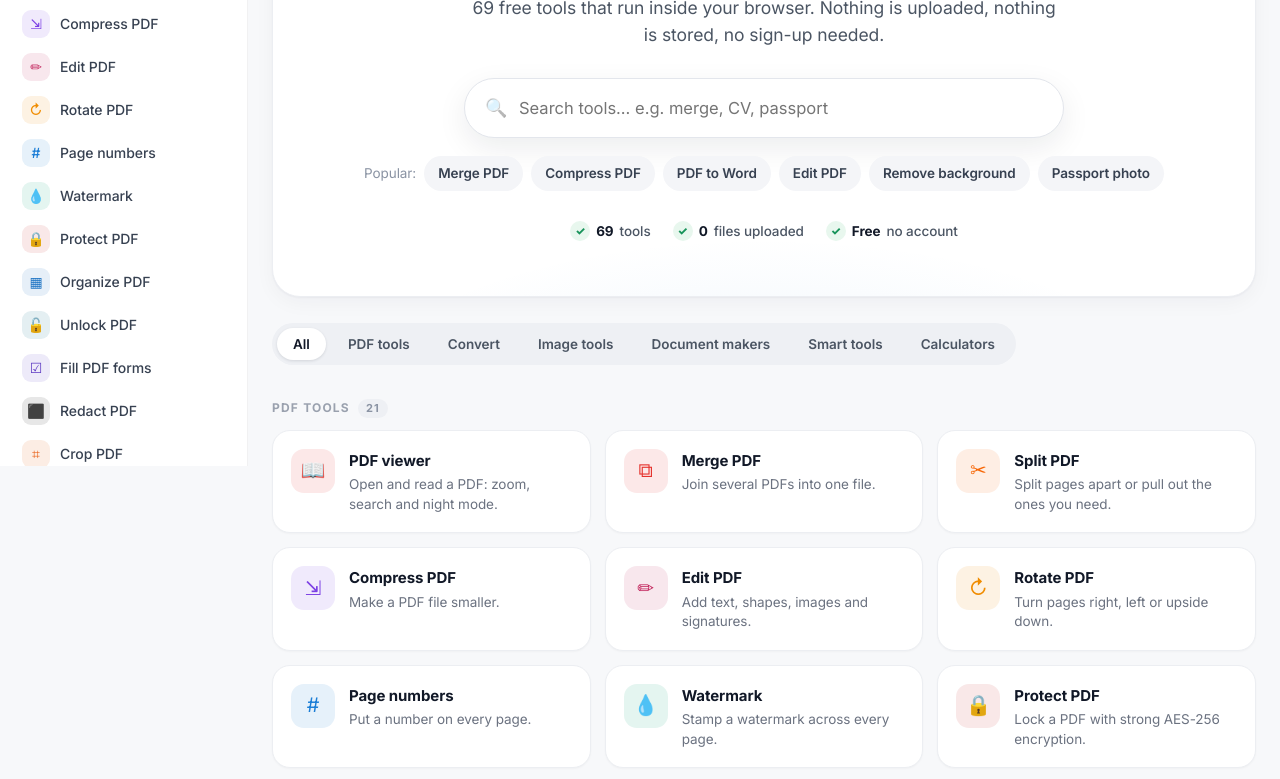
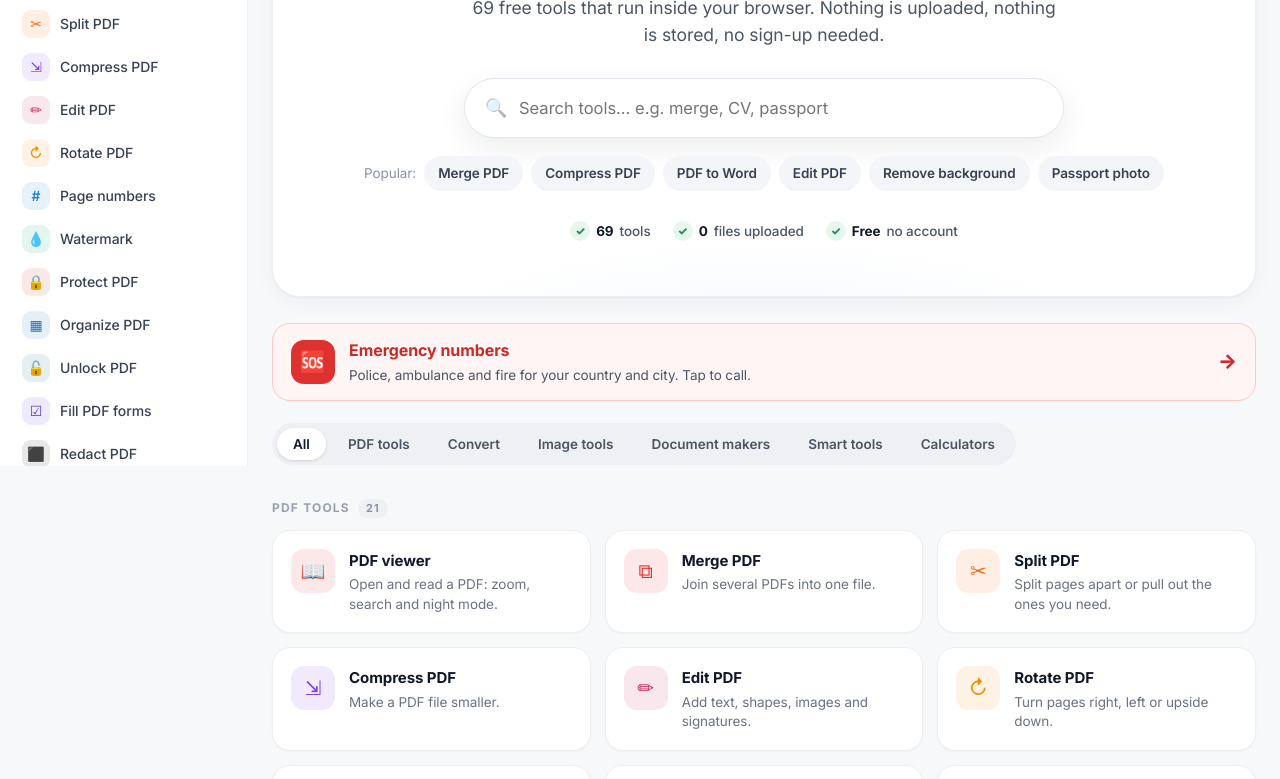
Before and after one commit to nurmohammad0419/dailypdflife-app, a website: page www/index.html in a window 1280 px wide. Shown: the part 334-1113 px from the top of the page. Drawn offline with Linux system fonts and the light colour scheme.

Commit message:
Emergency button in the header of every page, top of the menu and on the home page
Co-Authored-By: Claude Opus 5.5 <noreply@anthropic.com>
Claude-Session: https://claude.ai/code/session_01PXvwDojwx11eyCHHYDYp8p

```diff
--- a/site/lang.js
+++ b/site/lang.js
@@ -2,6 +2,7 @@
    The pages are written in English; Bangla is applied on the fly when chosen. */
 (function () {
   var BN = {
+"Police, ambulance and fire for your country and city. Tap to call.": "আপনার দেশ ও শহরের পুলিশ, অ্যাম্বুলেন্স আর ফায়ার সার্ভিস। চাপলেই কল।",
 "Fajr": "ফজর",
 "Sunrise": "সূর্যোদয়",
 "Dhuhr": "জোহর",
@@ -1365,7 +1366,7 @@
 };
 
   /* short words translated only when they are the whole text of an element, so they never change longer sentences */
-  var BNX = {"Bold": "বোল্ড", "Minimal": "সাধারণ", "Front": "সামনে", "Back": "পেছন", "Design": "ডিজাইন", "Shape": "আকার", "Year": "সাল", "Month": "মাস", "Paper": "কাগজ", "Language": "ভাষা", "Country": "দেশ", "Police": "পুলিশ", "Ambulance": "অ্যাম্বুলেন্স", "Hospital": "হাসপাতাল", "Event": "ইভেন্ট", "Student": "ছাত্র/ছাত্রী", "Employee": "কর্মী", "Visitor": "ভিজিটর", "Weekend": "সাপ্তাহিক ছুটি", "Pharmacy": "ফার্মেসি", "Embassy": "দূতাবাস", "Coastguard": "কোস্টগার্ড", "Draw": "আঁকুন", "Type": "টাইপ", "Upload": "আপলোড", "Clear": "মুছুন", "City": "শহর", "Date": "তারিখ", "Method": "পদ্ধতি", "From": "থেকে", "To": "তে", "Amount": "পরিমাণ", "Currency": "মুদ্রা", "Size": "সাইজ", "Style": "ধরন", "Caption": "ক্যাপশন", "Before": "আগে", "After": "পরে", "Colour": "রং", "Pen": "কলম", "Thin": "চিকন", "Medium": "মাঝারি", "Bold": "মোটা", "Age": "বয়স", "Scale": "মাপকাঠি", "Look": "ধরন", "Quality": "মান", "Format": "ফরম্যাট", "Pages": "পাতা", "Margins": "মার্জিন", "Resolution": "রেজোলিউশন", "Adjust": "ঠিক করুন", "Contrast": "কনট্রাস্ট", "Years": "বছর", "Months": "মাস", "Weeks": "সপ্তাহ", "Days": "দিন", "Hours": "ঘণ্টা", "Free": "ফ্রি", "tools": "টুল", "files uploaded": "ফাইল আপলোড", "no account": "অ্যাকাউন্ট লাগে না", "removed": "বাদ", "added": "যোগ", "changed": "বদলানো", "same": "একই", "words": "শব্দ", "pages": "পাতা", "days": "দিন", "weeks": "সপ্তাহ", "years": "বছর", "months": "মাস"};
+  var BNX = {"Emergency": "জরুরি", "Bold": "বোল্ড", "Minimal": "সাধারণ", "Front": "সামনে", "Back": "পেছন", "Design": "ডিজাইন", "Shape": "আকার", "Year": "সাল", "Month": "মাস", "Paper": "কাগজ", "Language": "ভাষা", "Country": "দেশ", "Police": "পুলিশ", "Ambulance": "অ্যাম্বুলেন্স", "Hospital": "হাসপাতাল", "Event": "ইভেন্ট", "Student": "ছাত্র/ছাত্রী", "Employee": "কর্মী", "Visitor": "ভিজিটর", "Weekend": "সাপ্তাহিক ছুটি", "Pharmacy": "ফার্মেসি", "Embassy": "দূতাবাস", "Coastguard": "কোস্টগার্ড", "Draw": "আঁকুন", "Type": "টাইপ", "Upload": "আপলোড", "Clear": "মুছুন", "City": "শহর", "Date": "তারিখ", "Method": "পদ্ধতি", "From": "থেকে", "To": "তে", "Amount": "পরিমাণ", "Currency": "মুদ্রা", "Size": "সাইজ", "Style": "ধরন", "Caption": "ক্যাপশন", "Before": "আগে", "After": "পরে", "Colour": "রং", "Pen": "কলম", "Thin": "চিকন", "Medium": "মাঝারি", "Bold": "মোটা", "Age": "বয়স", "Scale": "মাপকাঠি", "Look": "ধরন", "Quality": "মান", "Format": "ফরম্যাট", "Pages": "পাতা", "Margins": "মার্জিন", "Resolution": "রেজোলিউশন", "Adjust": "ঠিক করুন", "Contrast": "কনট্রাস্ট", "Years": "বছর", "Months": "মাস", "Weeks": "সপ্তাহ", "Days": "দিন", "Hours": "ঘণ্টা", "Free": "ফ্রি", "tools": "টুল", "files uploaded": "ফাইল আপলোড", "no account": "অ্যাকাউন্ট লাগে না", "removed": "বাদ", "added": "যোগ", "changed": "বদলানো", "same": "একই", "words": "শব্দ", "pages": "পাতা", "days": "দিন", "weeks": "সপ্তাহ", "years": "বছর", "months": "মাস"};
 
   var saved = null;
   try { saved = localStorage.getItem("dpl_lang"); } catch (e) {}
--- a/www/index.html
+++ b/www/index.html
@@ -52,6 +52,11 @@
   .stats div+div{margin-left:12px}
   .stats b{font-weight:700;color:#111827}
 
+  .sosbar{display:flex;align-items:center;gap:14px;margin:0 0 22px;padding:14px 18px;border-radius:18px;background:#fff5f5;border:1px solid #ffc9c9;text-decoration:none;color:#111827}
+  .sosbar:hover{background:#ffe3e3}
+  .sosbar .i{width:44px;height:44px;border-radius:13px;background:#e03131;display:flex;align-items:center;justify-content:center;font-size:22px;flex:none}
+  .sosbar b{display:block;color:#c92a2a;font-size:16px}.sosbar i{font-style:normal;font-size:13.5px;color:#4b5563}
+  .sosbar .go{margin-left:auto;color:#c92a2a;font-weight:800;font-size:20px}
   .chips{display:flex;gap:6px;flex-wrap:wrap;margin:0 0 8px;padding:5px;background:#eef0f4;border-radius:999px;width:max-content;max-width:100%}
   .chips button{padding:8px 16px !important;border-radius:999px !important;font-size:13.5px;font-weight:600;border:0 !important;background:transparent;color:#4b5563}
   .chips button:hover{background:rgba(255,255,255,.6);filter:none}
@@ -89,6 +94,8 @@
     <div><b>Free</b>no account</div>
   </div>
 </div>
+
+<a class="sosbar" href="emergency-numbers.html"><span class="i">🆘</span><span class="t"><b>Emergency numbers</b><i>Police, ambulance and fire for your country and city. Tap to call.</i></span><span class="go">→</span></a>
 
 <div class="chips" id="chips"><button class="on" data-f="all">All</button><button data-f="PDF tools">PDF tools</button><button data-f="Convert">Convert</button><button data-f="Image tools">Image tools</button><button data-f="Document makers">Document makers</button><button data-f="Smart tools">Smart tools</button><button data-f="Calculators">Calculators</button></div>
 
--- a/www/lang.js
+++ b/www/lang.js
@@ -2,6 +2,7 @@
    The pages are written in English; Bangla is applied on the fly when chosen. */
 (function () {
   var BN = {
+"Police, ambulance and fire for your country and city. Tap to call.": "আপনার দেশ ও শহরের পুলিশ, অ্যাম্বুলেন্স আর ফায়ার সার্ভিস। চাপলেই কল।",
 "Fajr": "ফজর",
 "Sunrise": "সূর্যোদয়",
 "Dhuhr": "জোহর",
@@ -1365,7 +1366,7 @@
 };
 
   /* short words translated only when they are the whole text of an element, so they never change longer sentences */
-  var BNX = {"Bold": "বোল্ড", "Minimal": "সাধারণ", "Front": "সামনে", "Back": "পেছন", "Design": "ডিজাইন", "Shape": "আকার", "Year": "সাল", "Month": "মাস", "Paper": "কাগজ", "Language": "ভাষা", "Country": "দেশ", "Police": "পুলিশ", "Ambulance": "অ্যাম্বুলেন্স", "Hospital": "হাসপাতাল", "Event": "ইভেন্ট", "Student": "ছাত্র/ছাত্রী", "Employee": "কর্মী", "Visitor": "ভিজিটর", "Weekend": "সাপ্তাহিক ছুটি", "Pharmacy": "ফার্মেসি", "Embassy": "দূতাবাস", "Coastguard": "কোস্টগার্ড", "Draw": "আঁকুন", "Type": "টাইপ", "Upload": "আপলোড", "Clear": "মুছুন", "City": "শহর", "Date": "তারিখ", "Method": "পদ্ধতি", "From": "থেকে", "To": "তে", "Amount": "পরিমাণ", "Currency": "মুদ্রা", "Size": "সাইজ", "Style": "ধরন", "Caption": "ক্যাপশন", "Before": "আগে", "After": "পরে", "Colour": "রং", "Pen": "কলম", "Thin": "চিকন", "Medium": "মাঝারি", "Bold": "মোটা", "Age": "বয়স", "Scale": "মাপকাঠি", "Look": "ধরন", "Quality": "মান", "Format": "ফরম্যাট", "Pages": "পাতা", "Margins": "মার্জিন", "Resolution": "রেজোলিউশন", "Adjust": "ঠিক করুন", "Contrast": "কনট্রাস্ট", "Years": "বছর", "Months": "মাস", "Weeks": "সপ্তাহ", "Days": "দিন", "Hours": "ঘণ্টা", "Free": "ফ্রি", "tools": "টুল", "files uploaded": "ফাইল আপলোড", "no account": "অ্যাকাউন্ট লাগে না", "removed": "বাদ", "added": "যোগ", "changed": "বদলানো", "same": "একই", "words": "শব্দ", "pages": "পাতা", "days": "দিন", "weeks": "সপ্তাহ", "years": "বছর", "months": "মাস"};
+  var BNX = {"Emergency": "জরুরি", "Bold": "বোল্ড", "Minimal": "সাধারণ", "Front": "সামনে", "Back": "পেছন", "Design": "ডিজাইন", "Shape": "আকার", "Year": "সাল", "Month": "মাস", "Paper": "কাগজ", "Language": "ভাষা", "Country": "দেশ", "Police": "পুলিশ", "Ambulance": "অ্যাম্বুলেন্স", "Hospital": "হাসপাতাল", "Event": "ইভেন্ট", "Student": "ছাত্র/ছাত্রী", "Employee": "কর্মী", "Visitor": "ভিজিটর", "Weekend": "সাপ্তাহিক ছুটি", "Pharmacy": "ফার্মেসি", "Embassy": "দূতাবাস", "Coastguard": "কোস্টগার্ড", "Draw": "আঁকুন", "Type": "টাইপ", "Upload": "আপলোড", "Clear": "মুছুন", "City": "শহর", "Date": "তারিখ", "Method": "পদ্ধতি", "From": "থেকে", "To": "তে", "Amount": "পরিমাণ", "Currency": "মুদ্রা", "Size": "সাইজ", "Style": "ধরন", "Caption": "ক্যাপশন", "Before": "আগে", "After": "পরে", "Colour": "রং", "Pen": "কলম", "Thin": "চিকন", "Medium": "মাঝারি", "Bold": "মোটা", "Age": "বয়স", "Scale": "মাপকাঠি", "Look": "ধরন", "Quality": "মান", "Format": "ফরম্যাট", "Pages": "পাতা", "Margins": "মার্জিন", "Resolution": "রেজোলিউশন", "Adjust": "ঠিক করুন", "Contrast": "কনট্রাস্ট", "Years": "বছর", "Months": "মাস", "Weeks": "সপ্তাহ", "Days": "দিন", "Hours": "ঘণ্টা", "Free": "ফ্রি", "tools": "টুল", "files uploaded": "ফাইল আপলোড", "no account": "অ্যাকাউন্ট লাগে না", "removed": "বাদ", "added": "যোগ", "changed": "বদলানো", "same": "একই", "words": "শব্দ", "pages": "পাতা", "days": "দিন", "weeks": "সপ্তাহ", "years": "বছর", "months": "মাস"};
 
   var saved = null;
   try { saved = localStorage.getItem("dpl_lang"); } catch (e) {}
--- a/www/nav.js
+++ b/www/nav.js
@@ -126,6 +126,7 @@
     (current ? '<span class="sep"></span><span class="where">' +
       current.g + " · " + current.t[0] + "</span>" : "") +
     '<span class="sp"></span>' +
+    '<a class="sos' + (file === "emergency-numbers.html" ? " on" : "") + '" href="emergency-numbers.html" title="Emergency numbers">🆘 <span>Emergency</span></a>' +
     '<span class="ptlang">' +
       '<button data-l="en"' + (curLang === "en" ? ' class="on"' : "") + ">EN</button>" +
       '<button data-l="bn"' + (curLang === "bn" ? ' class="on"' : "") + ">বাংলা</button>" +
@@ -134,6 +135,8 @@
   var rail = el("nav", "rail");
   var html = '<a class="home' + (isHome ? " on" : "") + '" href="index.html">' +
              '<span class="ic" style="--c:#1b2030">⌂</span>All tools</a>' +
+             '<a class="' + (file === "emergency-numbers.html" ? "on" : "") + '" href="emergency-numbers.html" style="color:#c92a2a;font-weight:650">' +
+             '<span class="ic" style="--c:#e03131">🆘</span>Emergency numbers</a>' +
              '<a class="' + (file.indexOf("guide") === 0 ? "on" : "") + '" href="guides.html">' +
              '<span class="ic" style="--c:#495057">📘</span>Guides</a>';
   GROUPS.forEach(function (g) {
@@ -161,6 +164,11 @@
     "padding:7px 11px;font-size:16px;line-height:1;font-weight:650;cursor:pointer;font-family:inherit;",
     "align-items:center;gap:7px}",
     ".appbar .menu span{font-size:13.5px}",
+    ".appbar .sos{display:inline-flex;align-items:center;gap:6px;margin-right:10px;padding:7px 14px;border-radius:999px;background:#e03131;color:#fff !important;",
+    "text-decoration:none;font-weight:700;font-size:13.5px;box-shadow:0 4px 12px rgba(224,49,49,.3);white-space:nowrap}",
+    ".appbar .sos:hover,.appbar .sos.on{background:#c92a2a}",
+    "@media(max-width:420px){.appbar .sos{padding:7px 10px;margin-right:6px}.appbar .sos span{display:none}}",
+    "@media(max-width:380px){.ptlang button{padding:6px 8px}.appbar .sos{margin-right:4px}.appbar .brand img{max-width:120px}}",
     "@media(max-width:520px){.appbar .menu span{display:none}}"
   ].join("");
   document.head.appendChild(style);
```
Also changed, not shown: site/index.html (+7 -0 lines), site/nav.js (+8 -0 lines), site/sw.js (+1 -1 lines), www/sw.js (+1 -1 lines).
